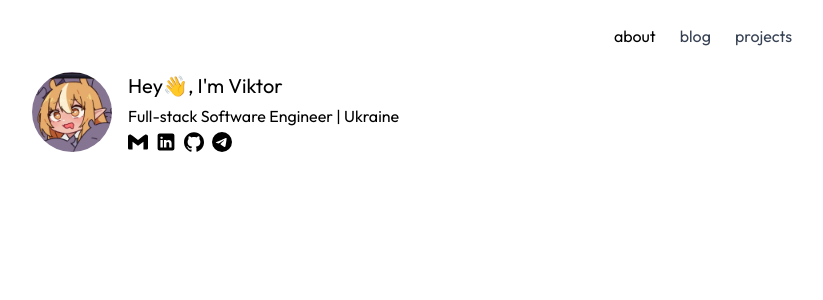
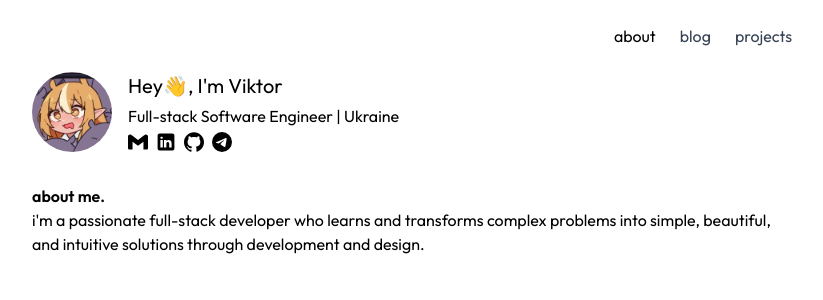
Before and after one commit to kotleni/kotleni.github.io, a Next.js app: page / in a window 1280 px wide. Shown: the top 300 px of the page, without its empty margins (224-1047 px from the left). Built offline with nearby package versions, Linux system fonts and the light colour scheme.

Commit message:
feat: about me block in about

```diff
--- a/src/app/page.tsx
+++ b/src/app/page.tsx
@@ -9,7 +9,7 @@ import Image from 'next/image';
 export default function Home() {
     return (
         <div className="flex flex-col gap-4 pt-4">
-            <div className="flex flex-row gap-4">
+            <section className="flex flex-row gap-4">
                 <Image
                     src={Avatar}
                     alt="kotleni profile picture"
@@ -25,7 +25,15 @@ export default function Home() {
                         <TelegramLogo className="size-5" />
                     </div>
                 </div>
-            </div>
+            </section>
+            <section className='mt-4'>
+                <p className="font-semibold">about me.</p>
+                <p>
+                    i'm a passionate full-stack developer who learns and
+                    transforms complex problems into simple, beautiful, and
+                    intuitive solutions through development and design.
+                </p>
+            </section>
         </div>
     );
 }
```
